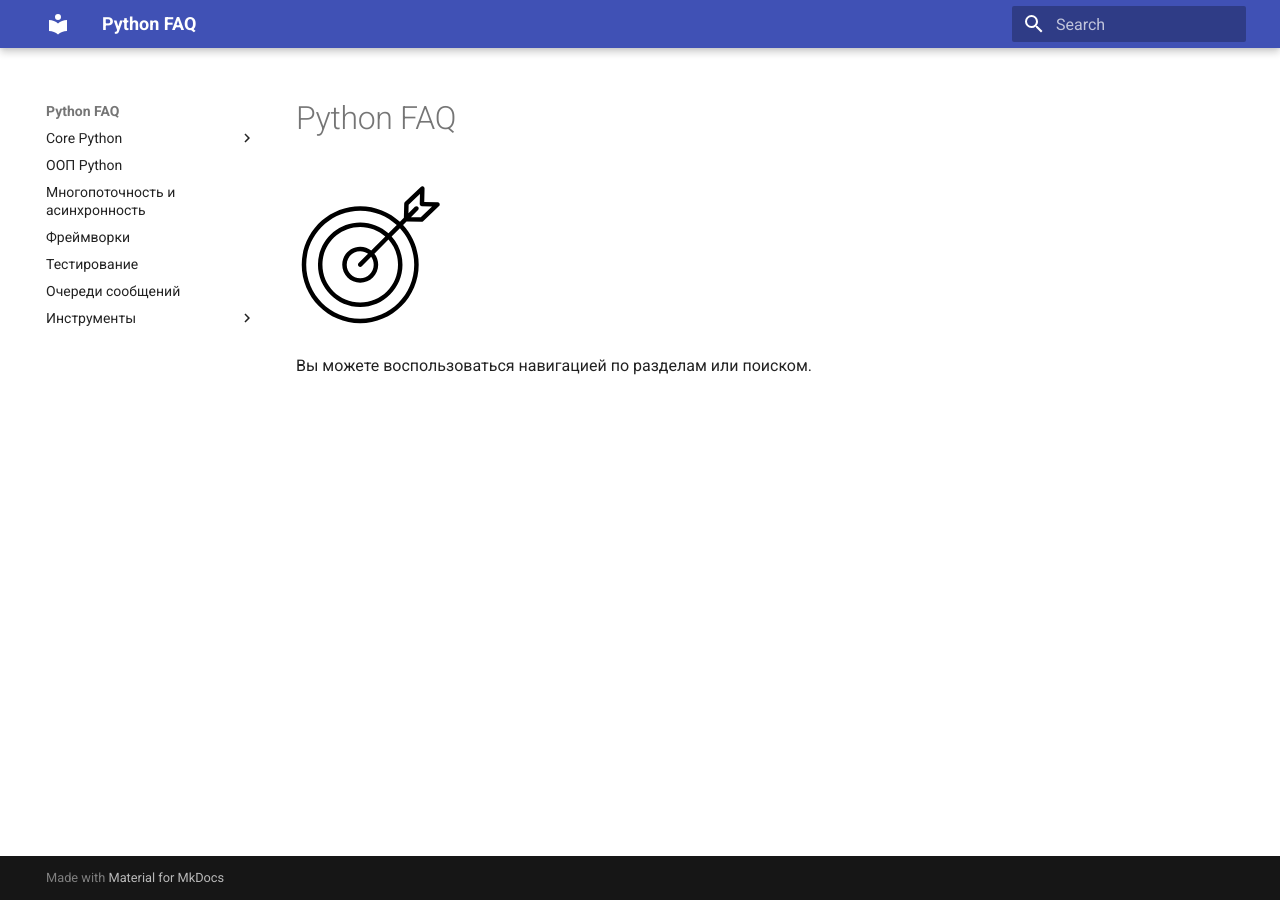
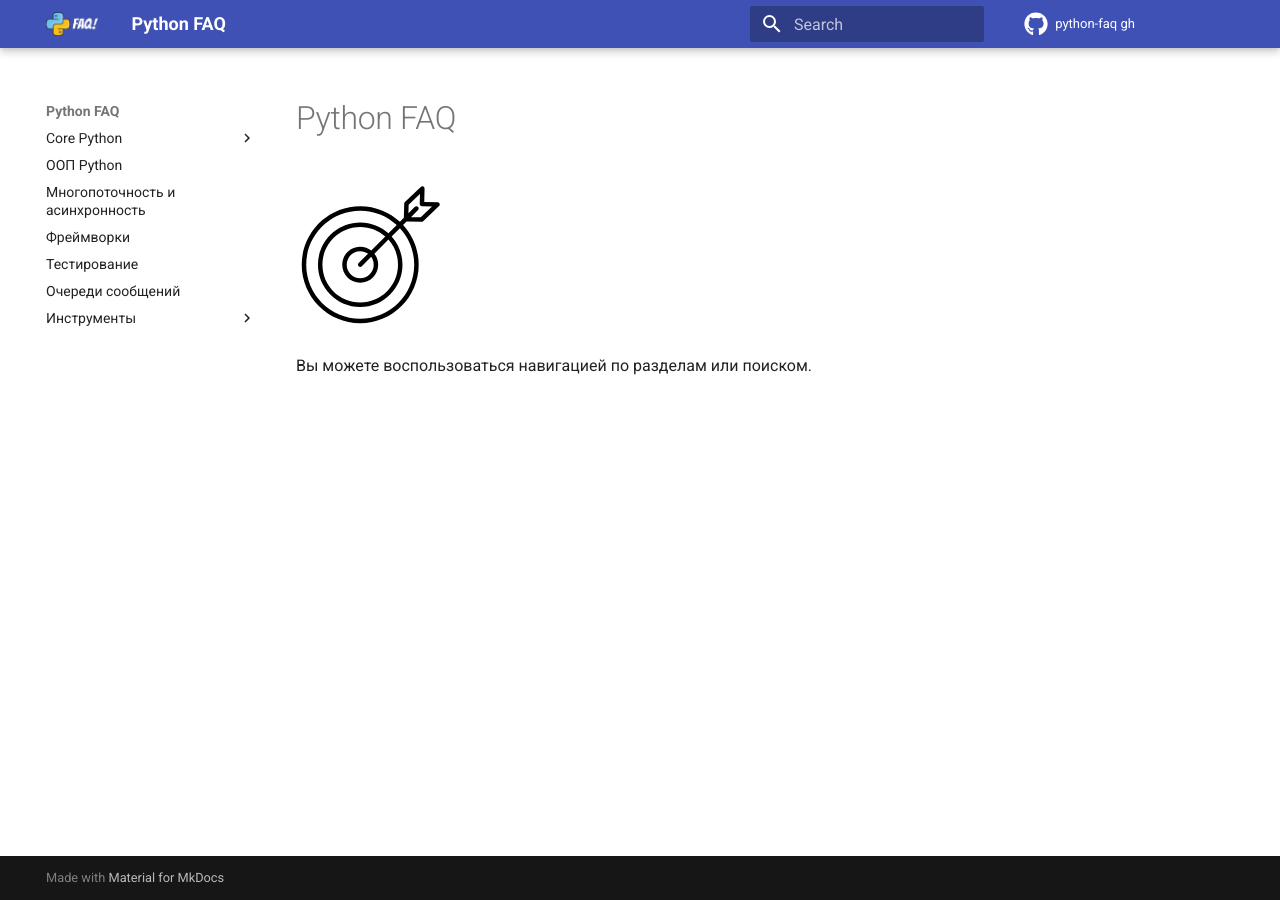
Before and after one commit to u-cha/python-faq, an MkDocs documentation site: the page built from docs/index.md, in a window 1280 px wide. Built offline with MkDocs 1.6.1 and Material for MkDocs 9.7.7, drawn with Linux system fonts in a browser that asks for light colours; comment, search, counter and statistics services are not loaded.

Commit message:
feat: add gh link, revise titles, add logo

```diff
--- a/mkdocs.yml
+++ b/mkdocs.yml
@@ -2,6 +2,9 @@ site_name: Python FAQ
 site_url: https://u-cha.github.io/python-faq/
 theme:
   name: material
+  logo: img/pythonfaq.png
+  icon:
+    repo: fontawesome/brands/github
 nav:
   - Core Python:
       - Устройство Python: structure_python.md
@@ -25,5 +28,8 @@ plugins:
       add_icon: True
   - social
 
+repo_url: https://github.com/u-cha/python-faq/
+repo_name: python-faq gh
+
 extra:
   site_description: сайт-методичка Python-FAQ
```
Also changed, not shown: docs/img/pythonfaq.png (added), docs/img/target.svg (deleted).
